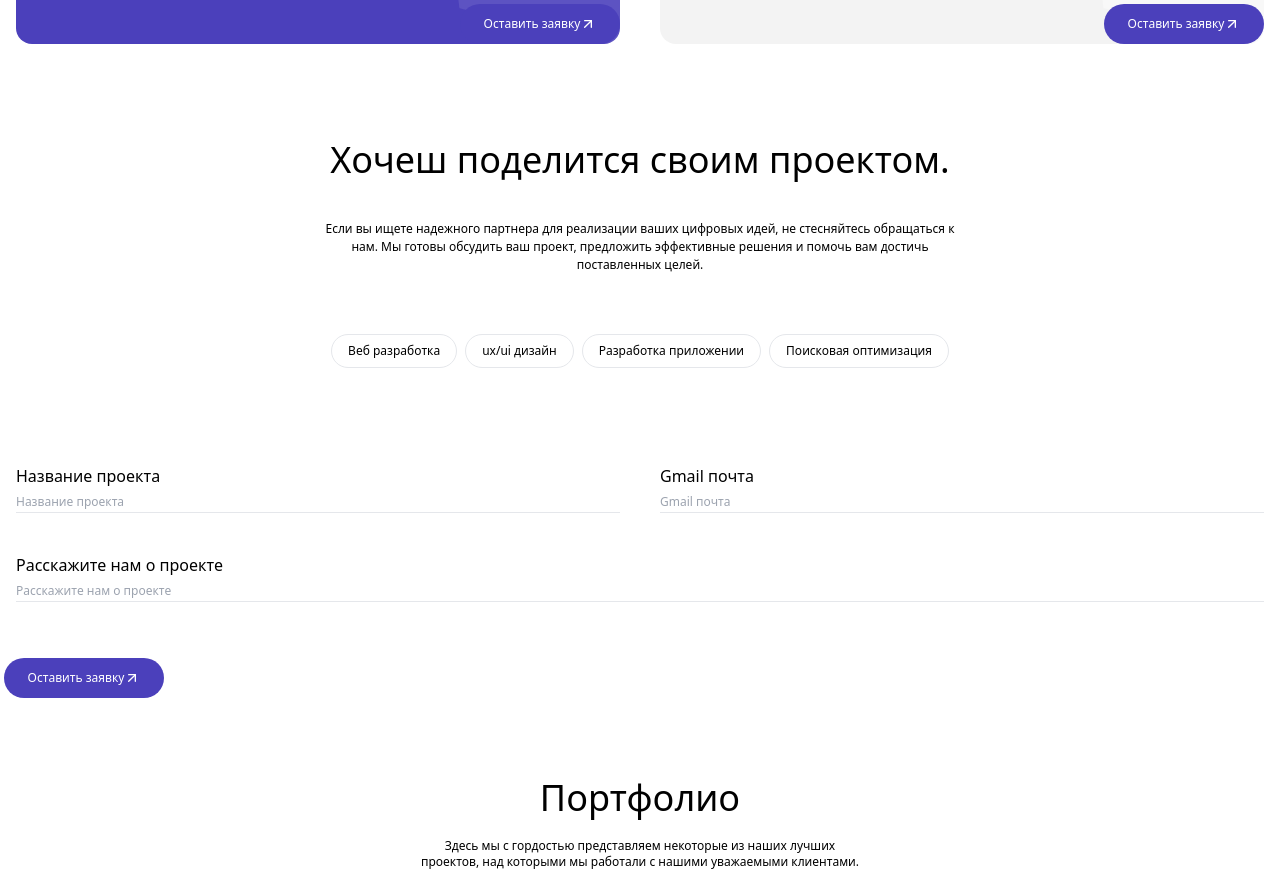
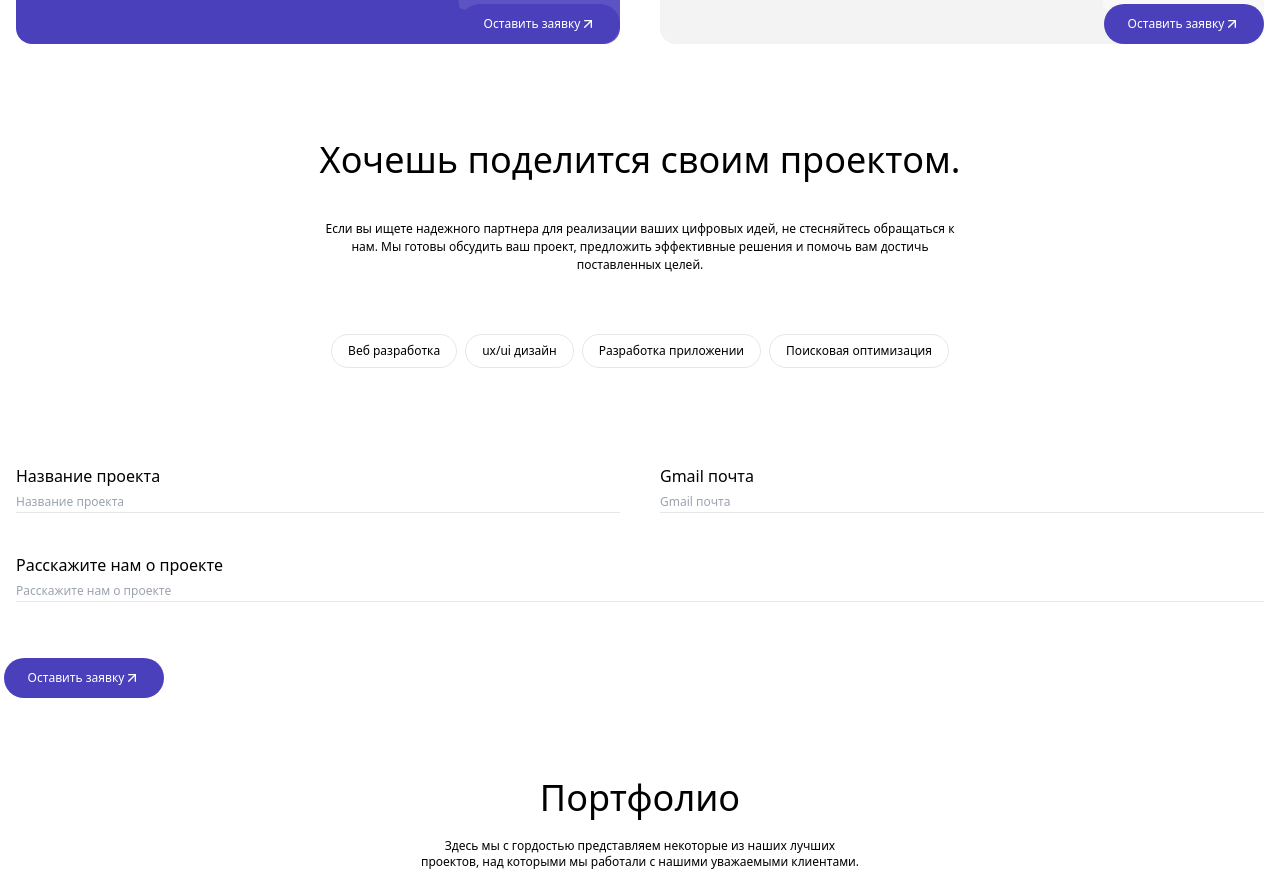
Before and after one commit to Bashkanitto/Smavy-coop, a Next.js app: page / in a window 1280 px wide. Shown: the part 2218-3106 px from the top of the page. Built offline with nearby package versions, Linux system fonts and the light colour scheme.

Commit message:
fix mistakes

```diff
--- a/components/Constants.js
+++ b/components/Constants.js
@@ -69,7 +69,7 @@ export const servicesCards = [
 ];
 
 export const share = {
-  h3: "Хочеш поделится своим проектом.",
+  h3: "Хочешь поделится своим проектом.",
   p: "Если вы ищете надежного партнера для реализации ваших цифровых идей, не стесняйтесь обращаться к нам. Мы готовы обсудить ваш проект, предложить эффективные решения и помочь вам достичь поставленных целей.",
   btns: [
     "Веб разработка",
```
